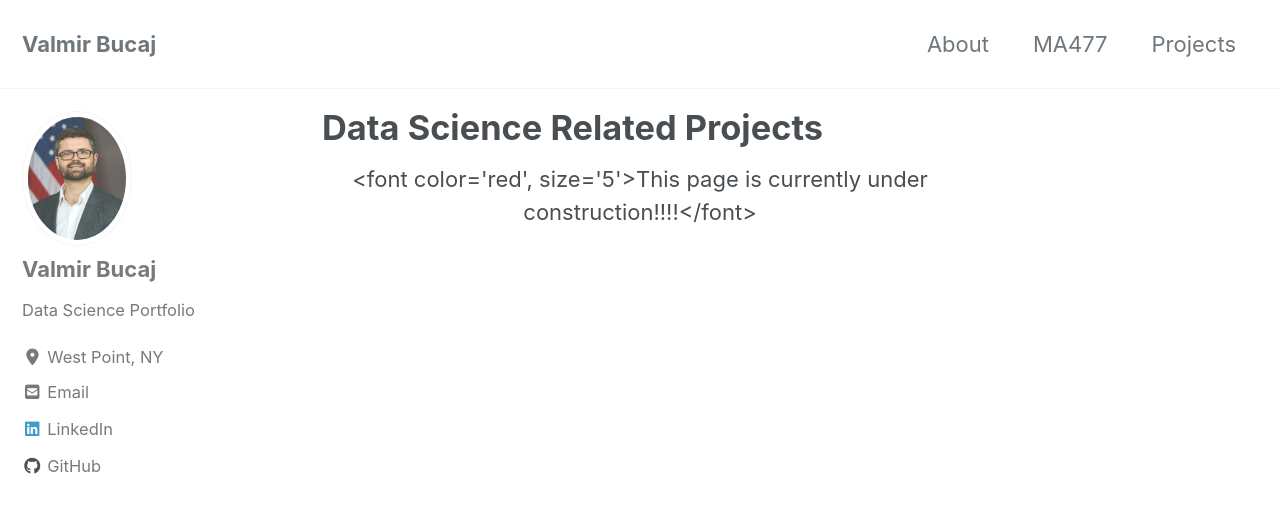
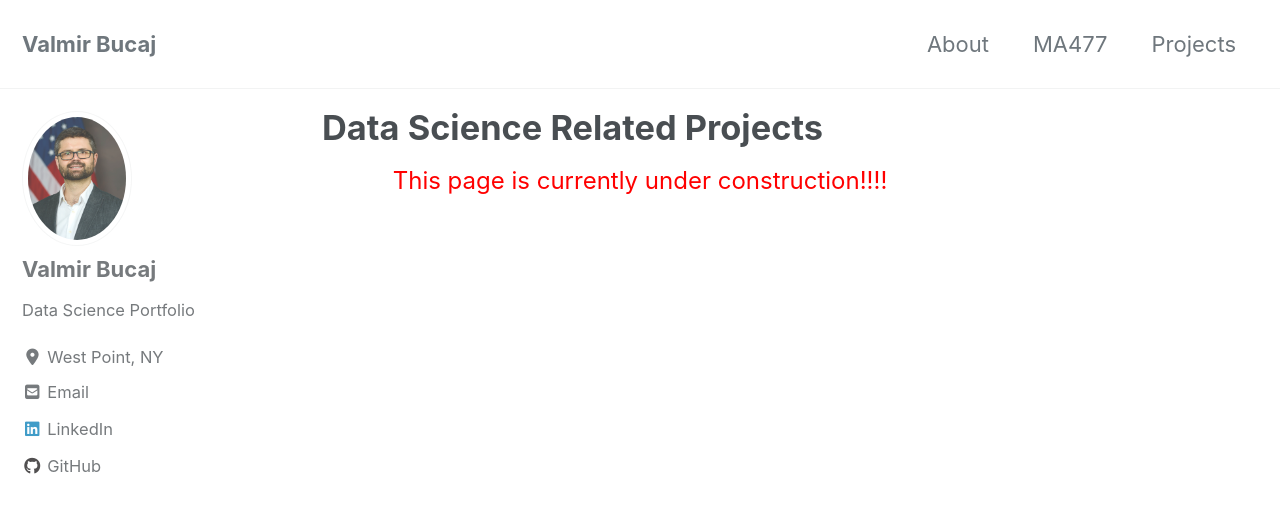
Before and after one commit to vbucaj/vbucaj.github.io, a Jekyll site: the page built from _pages/Projects.md, in a window 1280 px wide and 900 px high. Shown: the top 513 px of the window. Built offline with Jekyll 4.4.1, drawn with Linux system fonts in a browser that asks for light colours; cached includes are drawn as plain includes; nearby versions of some CDN libraries.

Commit message:
projects fixed font

```diff
--- a/_pages/Projects.md
+++ b/_pages/Projects.md
@@ -7,5 +7,5 @@ author_profile: true
 
 <html>
 <body>
-<center><font color='red', size='5'>This page is currently under construction!!!!</font></center>
+<center><font color='red' size='5'>This page is currently under construction!!!!</font></center>
 </body>
```
